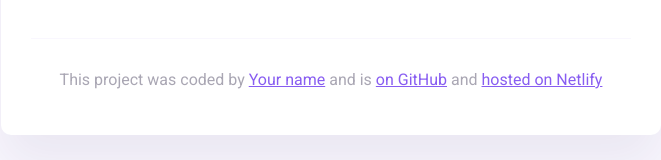
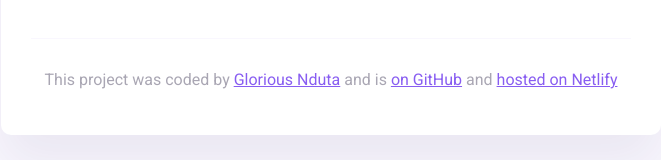
Before and after one commit to GloriousNduta/WEATHER-PROJECT, a plain HTML site: page index.html in a window 1280 px wide. Shown: the part 325-485 px from the top of the page, without its empty margins (309-970 px from the left). Drawn offline with nearby package versions, Linux system fonts and the light colour scheme.

Commit message:
add my name

```diff
--- a/index.html
+++ b/index.html
@@ -47,7 +47,9 @@
       <footer>
         <p>
           This project was coded by
-          <a href="https://github.com/dashboard" target="_blank">Your name</a>
+          <a href="https://github.com/dashboard" target="_blank"
+            >Glorious Nduta</a
+          >
           and is
           <a
             href="https://github.com/GloriousNduta/WEATHER-PROJECT"
```
